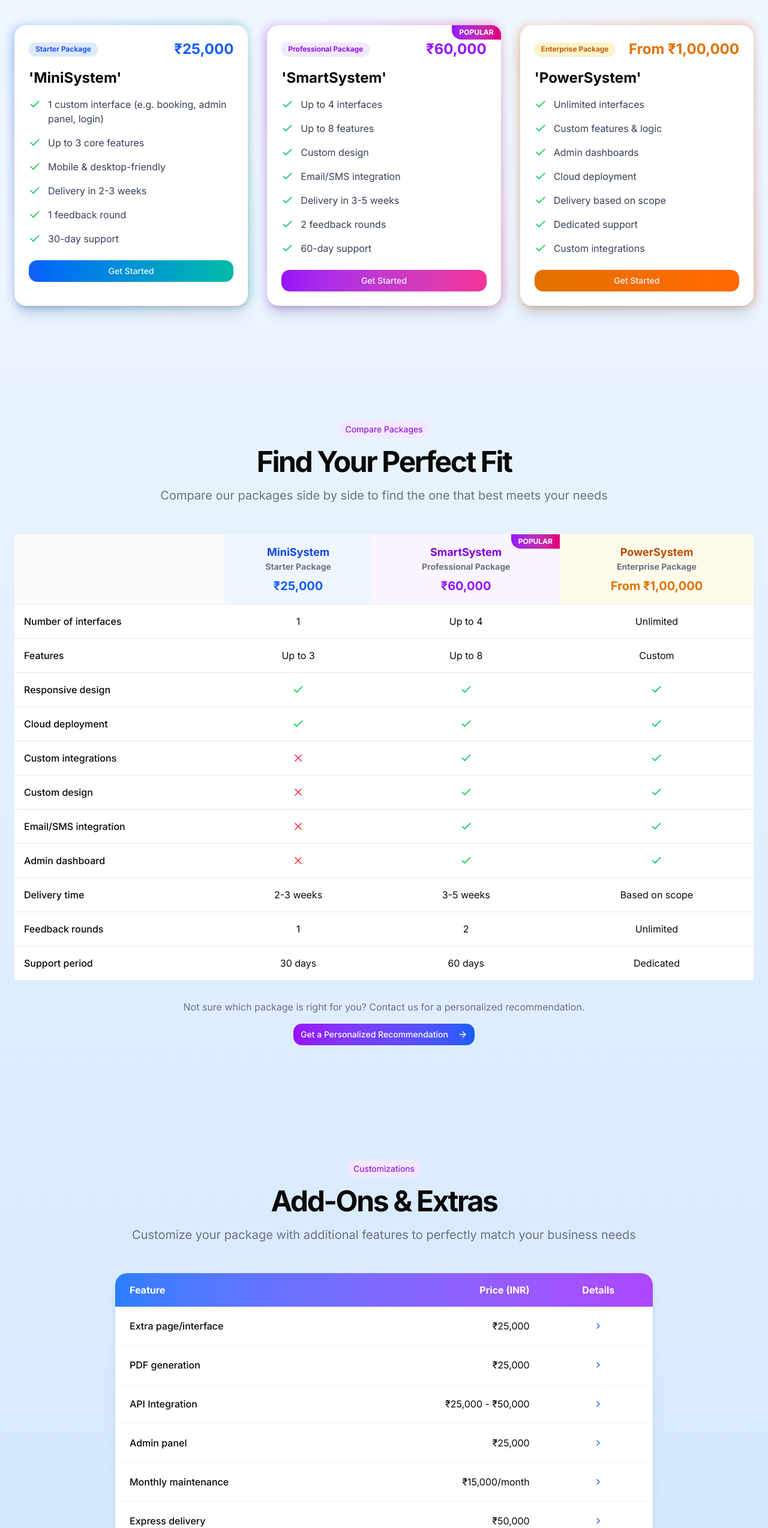
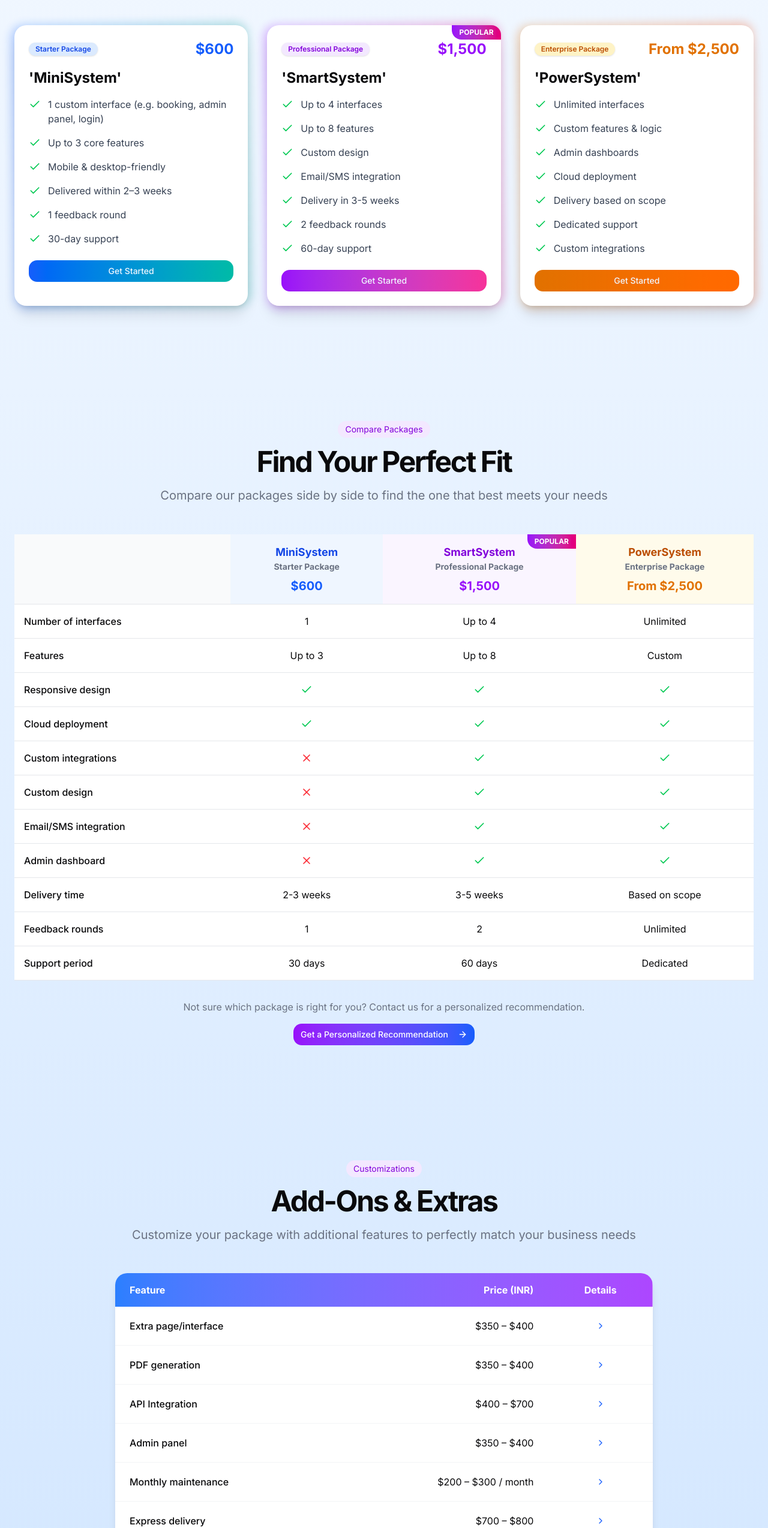
Before and after one commit to Devildk384/ITverse, a Next.js app: page /what-we-offer in a window 1280 px wide. Shown: the part 1587-4135 px from the top of the page at 60% size. Built offline with nearby package versions, Linux system fonts and the light colour scheme.

Commit message:
for internal clients

```diff
--- a/src/app/page.tsx
+++ b/src/app/page.tsx
@@ -802,11 +802,7 @@ export default function Home() {
                       How much does a custom web application cost?
                     </h3>
                     <p className="text-gray-600 dark:text-gray-400">
-                      The cost depends on the complexity and scope of your
-                      project. Our packages start at ₹1,00,000 for simple
-                      applications. We provide detailed quotes after
-                      understanding your specific requirements during our free
-                      consultation.
+                      The cost of development depends on the complexity and scope of your project. Our packages start from $2,500 for simple applications. We provide a detailed quote after understanding your specific requirements during a free consultation.
                     </p>
                   </div>
                 </div>
--- a/src/app/what-we-offer/page.tsx
+++ b/src/app/what-we-offer/page.tsx
@@ -397,7 +397,7 @@ export default function WhatWeOfferPage() {
                     Starter Package
                   </Badge>
                   <div className="text-2xl font-bold text-blue-600 dark:text-blue-400">
-                    ₹25,000
+                    $600
                   </div>
                 </div>
                 <h3 className="text-2xl font-bold mb-4">
@@ -440,7 +440,7 @@ export default function WhatWeOfferPage() {
                     </div>
                     <div className="ml-3">
                       <p className="text-gray-700 dark:text-gray-300">
-                        Delivery in 2-3 weeks
+                        Delivered within 2–3 weeks
                       </p>
                     </div>
                   </div>
@@ -488,7 +488,7 @@ export default function WhatWeOfferPage() {
                     Professional Package
                   </Badge>
                   <div className="text-2xl font-bold text-purple-600 dark:text-purple-400">
-                    ₹60,000
+                    $1,500
                   </div>
                 </div>
                 <h3 className="text-2xl font-bold mb-4">
@@ -584,7 +584,7 @@ export default function WhatWeOfferPage() {
                     Enterprise Package
                   </Badge>
                   <div className="text-2xl font-bold text-amber-600 dark:text-amber-400">
-                    From ₹1,00,000
+                    From $2,500
                   </div>
                 </div>
                 <h3 className="text-2xl font-bold mb-4">
@@ -739,7 +739,7 @@ export default function WhatWeOfferPage() {
                     <td className="py-4 px-6 font-medium">
                       Extra page/interface
                     </td>
-                    <td className="py-4 px-6 text-right">₹25,000</td>
+                    <td className="py-4 px-6 text-right">$350 – $400</td>
                     <td className="py-4 px-6 text-center">
                       <Button
                         variant="ghost"
@@ -753,7 +753,7 @@ export default function WhatWeOfferPage() {
                   </tr>
                   <tr className="border-b border-gray-100 dark:border-gray-700 hover:bg-gray-50 dark:hover:bg-gray-700/30 transition-colors">
                     <td className="py-4 px-6 font-medium">PDF generation</td>
-                    <td className="py-4 px-6 text-right">₹25,000</td>
+                    <td className="py-4 px-6 text-right">$350 – $400</td>
                     <td className="py-4 px-6 text-center">
                       <Button
                         variant="ghost"
@@ -767,7 +767,7 @@ export default function WhatWeOfferPage() {
                   </tr>
                   <tr className="border-b border-gray-100 dark:border-gray-700 hover:bg-gray-50 dark:hover:bg-gray-700/30 transition-colors">
                     <td className="py-4 px-6 font-medium">API Integration</td>
-                    <td className="py-4 px-6 text-right">₹25,000 - ₹50,000</td>
+                    <td className="py-4 px-6 text-right">$400 – $700</td>
                     <td className="py-4 px-6 text-center">
                       <Button
                         variant="ghost"
@@ -781,7 +781,7 @@ export default function WhatWeOfferPage() {
                   </tr>
                   <tr className="border-b border-gray-100 dark:border-gray-700 hover:bg-gray-50 dark:hover:bg-gray-700/30 transition-colors">
                     <td className="py-4 px-6 font-medium">Admin panel</td>
-                    <td className="py-4 px-6 text-right">₹25,000</td>
+                    <td className="py-4 px-6 text-right">$350 – $400</td>
                     <td className="py-4 px-6 text-center">
                       <Button
                         variant="ghost"
@@ -797,7 +797,7 @@ export default function WhatWeOfferPage() {
                     <td className="py-4 px-6 font-medium">
                       Monthly maintenance
                     </td>
-                    <td className="py-4 px-6 text-right">₹15,000/month</td>
+                    <td className="py-4 px-6 text-right">$200 – $300 / month</td>
                     <td className="py-4 px-6 text-center">
                       <Button
                         variant="ghost"
@@ -811,7 +811,7 @@ export default function WhatWeOfferPage() {
                   </tr>
                   <tr className="hover:bg-gray-50 dark:hover:bg-gray-700/30 transition-colors">
                     <td className="py-4 px-6 font-medium">Express delivery</td>
-                    <td className="py-4 px-6 text-right">₹50,000</td>
+                    <td className="py-4 px-6 text-right">$700 – $800</td>
                     <td className="py-4 px-6 text-center">
                       <Button
                         variant="ghost"
--- a/src/components/multi-step-form.tsx
+++ b/src/components/multi-step-form.tsx
@@ -86,20 +86,18 @@ export function MultiStepForm() {
           {steps.map((step, index) => (
             <div
               key={step.id}
-              className={`flex flex-col items-center ${
-                index === 0
+              className={`flex flex-col items-center ${index === 0
                   ? "items-start"
                   : index === steps.length - 1
-                  ? "items-end"
-                  : ""
-              }`}
+                    ? "items-end"
+                    : ""
+                }`}
             >
               <div
-                className={`w-8 h-8 rounded-full flex items-center justify-center ${
-                  index <= currentStep
+                className={`w-8 h-8 rounded-full flex items-center justify-center ${index <= currentStep
                     ? "bg-blue-600 text-white"
                     : "bg-gray-200 dark:bg-gray-700 text-gray-500 dark:text-gray-400"
-                }`}
+                  }`}
               >
                 {index < currentStep ? (
                   <Check className="h-4 w-4" />
@@ -318,10 +316,10 @@ export function MultiStepForm() {
                 <option value="" disabled>
                   Select budget range
                 </option>
-                <option value="25-50k">₹25,000 - ₹50,000</option>
-                <option value="50-100k">₹50,000 - ₹1,00,000</option>
-                <option value="1-2lakh">₹1,00,000 - ₹2,00,000</option>
-                <option value="2lakh+">₹2,00,000+</option>
+                <option value="300-600">$350 – $700</option>
+                <option value="700-1200">$700 – $1,200</option>
+                <option value="1200-2500">$1,200 – $2,500</option>
+                <option value="2500+">$2,500+</option>
               </select>
             </div>
             <div className="space-y-2">
--- a/src/components/package-comparison.tsx
+++ b/src/components/package-comparison.tsx
@@ -15,7 +15,7 @@ export function PackageComparison() {
                 Starter Package
               </div>
               <div className="text-xl font-bold mt-2 text-blue-600 dark:text-blue-400">
-                ₹25,000
+                $600
               </div>
             </th>
             <th className="p-4 text-center bg-purple-50 dark:bg-purple-900/20 border-b border-gray-200 dark:border-gray-700 relative">
@@ -29,7 +29,7 @@ export function PackageComparison() {
                 Professional Package
               </div>
               <div className="text-xl font-bold mt-2 text-purple-600 dark:text-purple-400">
-                ₹60,000
+                $1,500
               </div>
             </th>
             <th className="p-4 text-center bg-amber-50 dark:bg-amber-900/20 border-b border-gray-200 dark:border-gray-700">
@@ -40,7 +40,7 @@ export function PackageComparison() {
                 Enterprise Package
               </div>
               <div className="text-xl font-bold mt-2 text-amber-600 dark:text-amber-400">
-                From ₹1,00,000
+                From $2,500
               </div>
             </th>
           </tr>
--- a/src/lib/constants/form.ts
+++ b/src/lib/constants/form.ts
@@ -97,10 +97,10 @@ export const INTEREST_OPTIONS = [
  * Contact form budget ranges
  */
 export const CONTACT_BUDGET_RANGES = [
-  { value: "₹25,000 - ₹50,000", label: "₹25,000 - ₹50,000" },
-  { value: "₹50,000 - ₹1,00,000", label: "₹50,000 - ₹1,00,000" },
-  { value: "₹1,00,000 - ₹2,00,000", label: "₹1,00,000 - ₹2,00,000" },
-  { value: "₹2,00,000+", label: "₹2,00,000+" },
+  { value: "$350 – $700", label: "$350 – $700" },
+  { value: "$700 – $1,200", label: "$700 – $1,200" },
+  { value: "$1,200 – $2,500", label: "$1,200 – $2,500" },
+  { value: "$2,500+", label: "$2,500+" },
   { value: "Not sure yet", label: "Not sure yet" }
 ];
 
```
